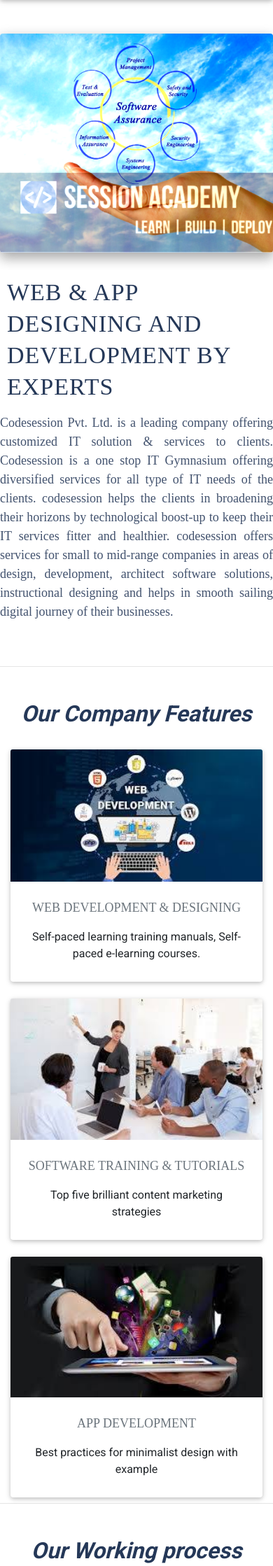
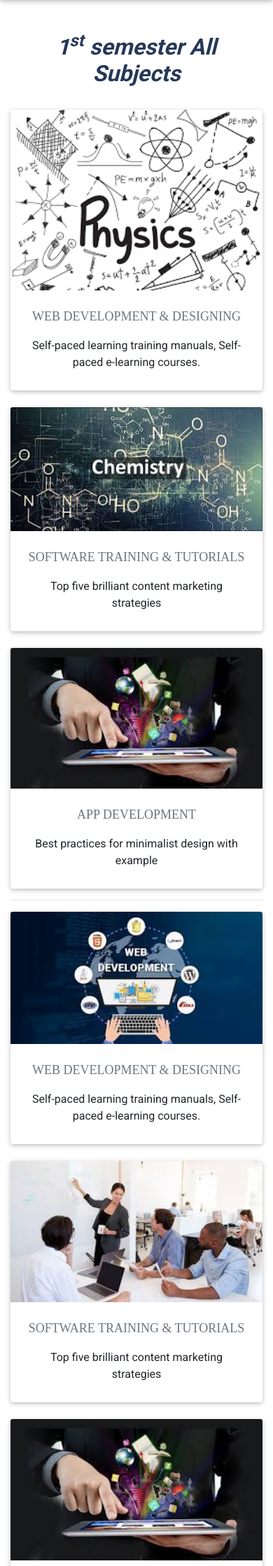
Before and after one commit to CODEr-SaNjU/codeession_project, a Django app: template codesession_main/templates/html_files/sem1_1year.htm in a window 390 px wide. Shown: the part 66-2304 px from the top of the page at 70% size. Run offline with Django 3.2, Linux system fonts and the light colour scheme; the template is opened without the code that fills it, so the values that code supplies are empty; some libraries are stand-ins or nearby versions.

Commit message:
frontend

```diff
--- a/codesession_main/codesession/urls.py
+++ b/codesession_main/codesession/urls.py
@@ -8,4 +8,5 @@
     path('Programs',views.Programs,name="Programs"),
     path('contact',views.contact,name="contact"),
     path('services',views.service,name="services"),
+    path('1_semester',views.sem1_1year,name="1_semester")
 ]
--- a/codesession_main/codesession/views.py
+++ b/codesession_main/codesession/views.py
@@ -17,3 +17,6 @@
 
 def service(request):
     return render(request,"html_files/services.htm")
+
+def sem1_1year(request):
+    return render(request,"html_files/sem1_1year.htm")
--- a/codesession_main/templates/html_files/sem1_1year.htm
+++ b/codesession_main/templates/html_files/sem1_1year.htm
@@ -6,28 +6,13 @@
 <link rel="stylesheet" type="text/css" href="/static/css/Home.css">
 <body>
 {% block content %}
-    <hr class="my-5">
-    <div class="row">
-      <!-- Grid column -->
-      <div class="col-lg-5">
-          <!-- Featured image -->
-          <div class="view overlay rounded z-depth-2 mb-lg-0 mb-4">
-              <img class="img-fluid" src="/static/image/web_banner.png" alt="Sample image">
-              <a><div class="mask rgba-white-slight"></div></a>
-            </div>
-        </div>
-        <div class="col-lg-7">
-            <h2 class="font-weight-bold mb-3" style="font: 600 34px/45px Charlie Display;color: #253858;text-transform: none;letter-spacing: 1px;margin: 10px 10px 37px;"><strong>WEB & APP DESIGNING AND DEVELOPMENT BY EXPERTS</strong></h2>
-            <!-- Excerpt -->
-            <p style="font: 400 18px/27px charlie display;color: #42526E; text-align:justify;"> Codesession Pvt. Ltd. is a leading company offering customized IT solution & services to clients. Codesession is a one stop IT Gymnasium offering diversified services for all type of IT needs of the clients. codesession helps the clients in broadening their horizons by technological boost-up to keep their IT services fitter and healthier. codesession offers services for small to mid-range companies in areas of design, development, architect software solutions, instructional designing and helps in smooth sailing digital journey of their businesses.</p>
-      </div>
-    </div>
+
     <hr class="my-5">
     <div class="container mt-5">
       <!--Section: Content-->
       <section class="text-center">
         <!-- Section heading -->
-        <h3 class="text-center font-weight-bold mb-4 pb-2" style="color:#253858; font-style:italic; font-size:xx-large;">Our Company Features</h3>
+        <h3 class="text-center font-weight-bold mb-4 pb-2" style="color:#253858; font-style:italic; font-size:xx-large;">1<sup>st</sup>&nbsp;semester All Subjects </h3>
         <!-- Grid row -->
         <div class="row">
           <!-- Grid column -->
@@ -35,7 +20,7 @@
             <!-- Card -->
             <div class="card hoverable">
               <!-- Card image -->
-              <img class="card-img-top" src="/static/image/web_Dev.jpeg" alt="Card image cap">
+              <img class="card-img-top" src="/static/image/phy.png" alt="Card image cap">
               <!-- Card content -->
               <div class="card-body">
                 <!-- Title -->
@@ -52,7 +37,7 @@
             <!-- Card -->
             <div class="card hoverable">
               <!-- Card image -->
-              <img class="card-img-top" src="/static/image/training.jpeg" alt="Card image cap">
+              <img class="card-img-top" src="/static/image/chem.jpeg" alt="Card image cap">
               <!-- Card content -->
               <div class="card-body">
                 <!-- Title -->
@@ -81,18 +66,65 @@
             <!-- Card -->
           </div>
           <!-- Grid column -->
-        </div>
+        </div><hr>
+        <div class="row">
+            <!-- Grid column -->
+            <div class="col-lg-4 col-md-12 mb-lg-0 mb-4">
+              <!-- Card -->
+              <div class="card hoverable">
+                <!-- Card image -->
+                <img class="card-img-top" src="/static/image/web_Dev.jpeg" alt="Card image cap">
+                <!-- Card content -->
+                <div class="card-body">
+                  <!-- Title -->
+                  <p class="card-title text-muted text-uppercase font-small mt-1 mb-3" style="color:#253858;font: 400 18px/27px charlie display;">WEB DEVELOPMENT & designing</p>
+                  <!-- Text -->
+                  <p class="mb-2">Self-paced learning training manuals, Self-paced e-learning courses.</p>
+                </div>
+              </div>
+              <!-- Card -->
+            </div>
+            <!-- Grid column -->
+            <!-- Grid column -->
+            <div class="col-lg-4 col-md-6 mb-md-0 mb-4">
+              <!-- Card -->
+              <div class="card hoverable">
+                <!-- Card image -->
+                <img class="card-img-top" src="/static/image/training.jpeg" alt="Card image cap">
+                <!-- Card content -->
+                <div class="card-body">
+                  <!-- Title -->
+                  <p class="card-title text-muted text-uppercase font-small mt-1 mb-3" style="color:#253858;font: 400 18px/27px charlie display;">Software Training & Tutorials</p>
+                  <!-- Text -->
+                  <p class="mb-2">Top five brilliant content marketing strategies</p>
+                </div>
+              </div>
+              <!-- Card -->
+            </div>
+            <!-- Grid column -->
+            <!-- Grid column -->
+            <div class="col-lg-4 col-md-6 mb-0">
+              <!-- Card -->
+              <div class="card hoverable">
+                <!-- Card image -->
+                <img class="card-img-top" src="/static/image/app_dev.jpeg" alt="Card image cap">
+                <!-- Card content -->
+                <div class="card-body">
+                  <!-- Title -->
+                  <p class="card-title text-muted text-uppercase font-small mt-1 mb-3" style="color:#253858;font: 400 18px/27px charlie display;">App DEVELOPMENT</p>
+                  <!-- Text -->
+                  <p class="mb-2">Best practices for minimalist design with example</p>
+                </div>
+              </div>
+              <!-- Card -->
+            </div>
+            <!-- Grid column -->
+          </div>
         <!-- Grid row -->
       </section>
       <!--Section: Content-->
     </div>
-    <hr class="my-2">
-    <div class="container mt-5">
-      <section class="text-center">
-        <h3 class="text-center font-weight-bold mb-4 pb-2" style="color:#253858; font-style:italic; font-size:xx-large;">Our Working process</h3>
-      </section>
-      <img src="/static/image/process.png" class="img-fluid" alt="Responsive image">
-    </div>
+
 {% endblock %}
 </body>
 
--- a/codesession_main/templates/html_files/services.htm
+++ b/codesession_main/templates/html_files/services.htm
@@ -152,8 +152,8 @@
     <div class="container mt-5">
       <section class="text-center">
         <h3 class="text-center font-weight-bold mb-4 pb-2" style="color:#253858; font-style:italic; font-size:xx-large;">Our Working process</h3>
+        <img src="/static/image/dev_process.png" class="img-fluid" alt="Responsive image">
       </section>
-      <img src="/static/image/process.png" class="img-fluid" alt="Responsive image">
     </div>
 {% endblock %}
 </body>
```
Also changed, not shown: codesession_main/static/image/chem.jpeg (added), codesession_main/static/image/dev_process.png (added), codesession_main/static/image/phy.png (added), codesession_main/static/image/process.png (deleted).
